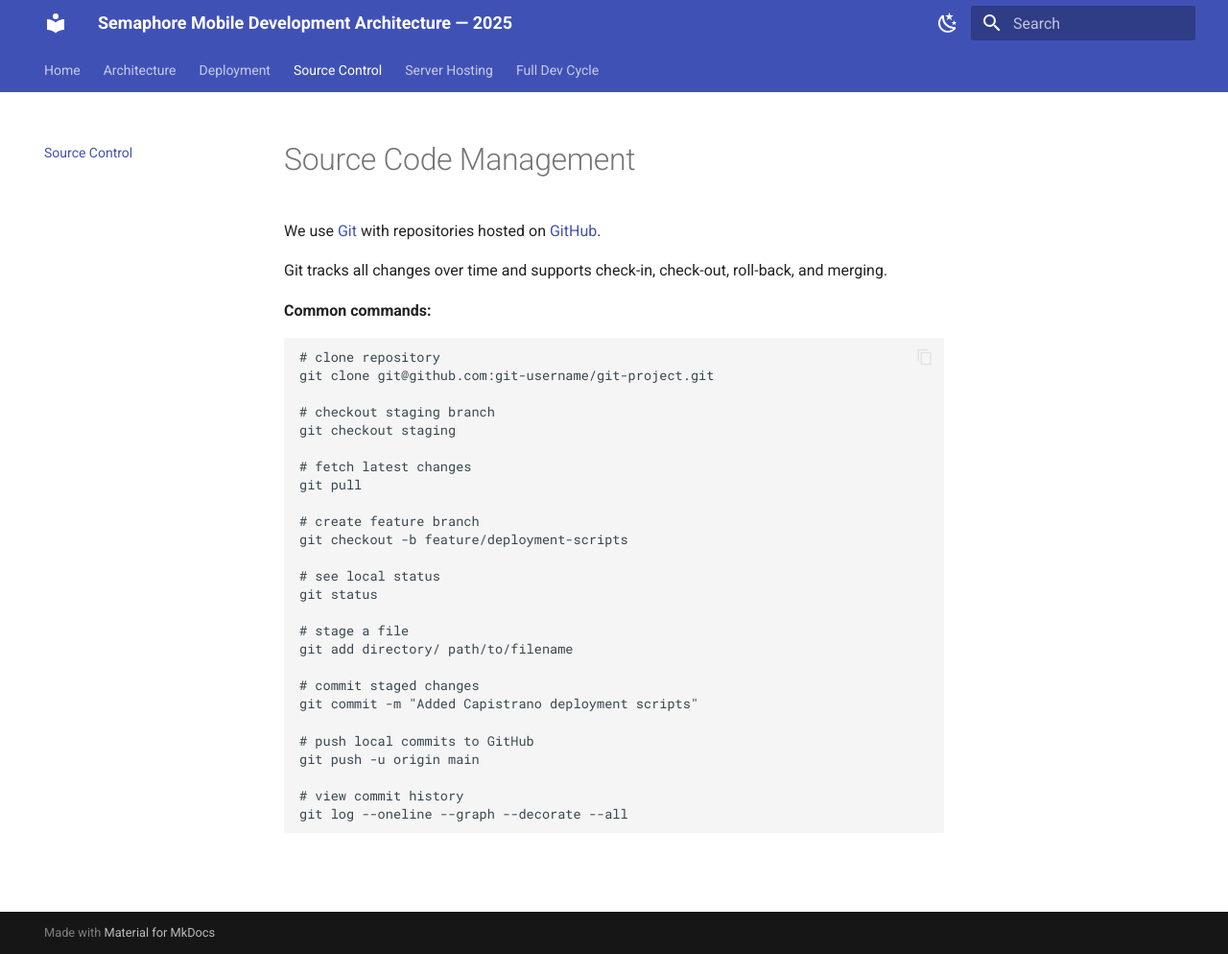
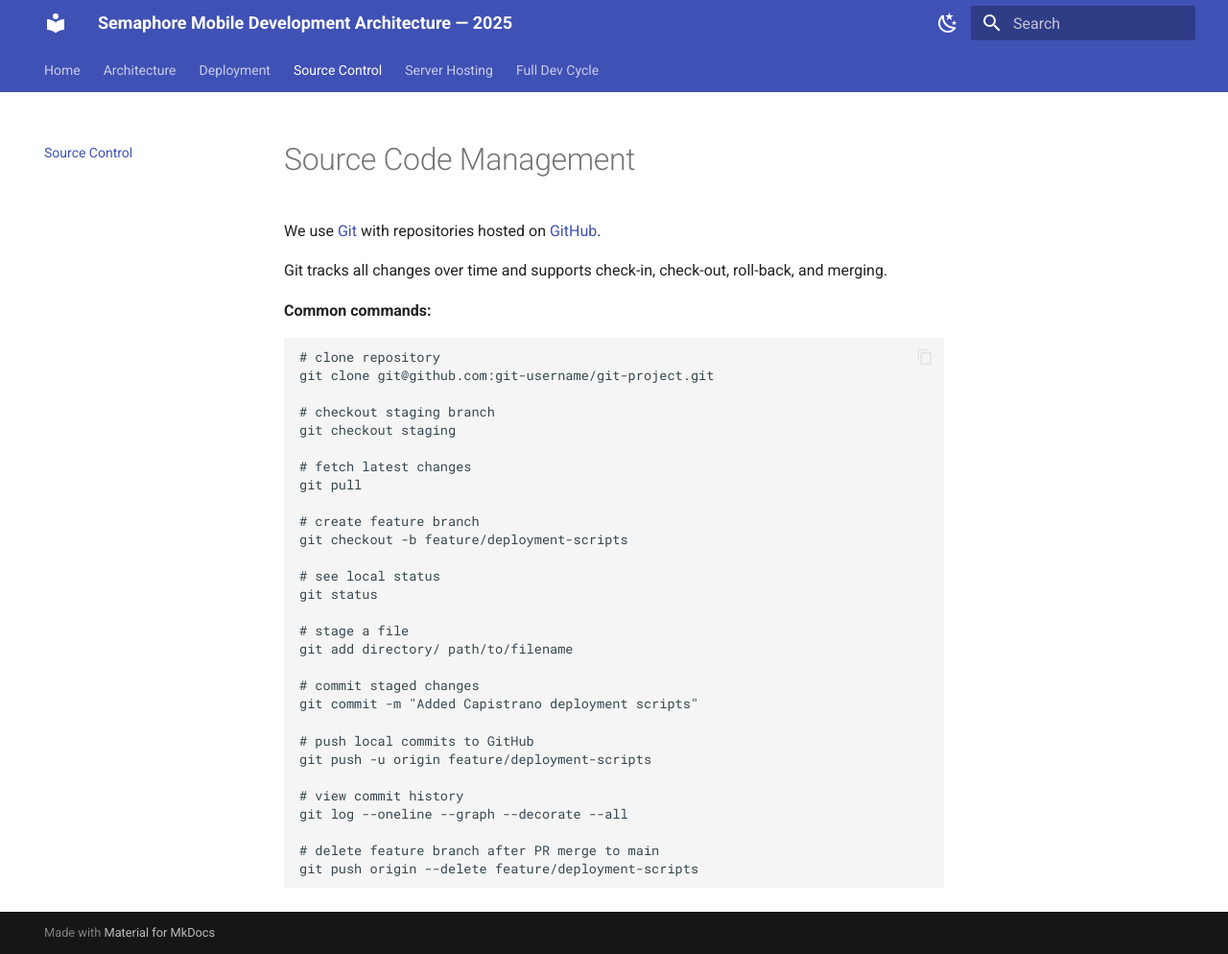
Before and after one commit to semaphoremobile/Semaphore-Development-Docs, an MkDocs documentation site: the page built from docs/source-code-management.md, in a window 1280 px wide and 994 px high. Shown: the whole window at 96% size. Built offline with MkDocs 1.6.1 and Material for MkDocs 9.7.7, drawn with Linux system fonts in a browser that asks for light colours.

Commit message:
Source code managment copy changes.

````diff
--- a/docs/source-code-management.md
+++ b/docs/source-code-management.md
@@ -28,8 +28,11 @@ git add directory/ path/to/filename
 git commit -m "Added Capistrano deployment scripts"
 
 # push local commits to GitHub
-git push -u origin main
+git push -u origin feature/deployment-scripts
 
 # view commit history
 git log --oneline --graph --decorate --all
+
+# delete feature branch after PR merge to main
+git push origin --delete feature/deployment-scripts
 ```
````
